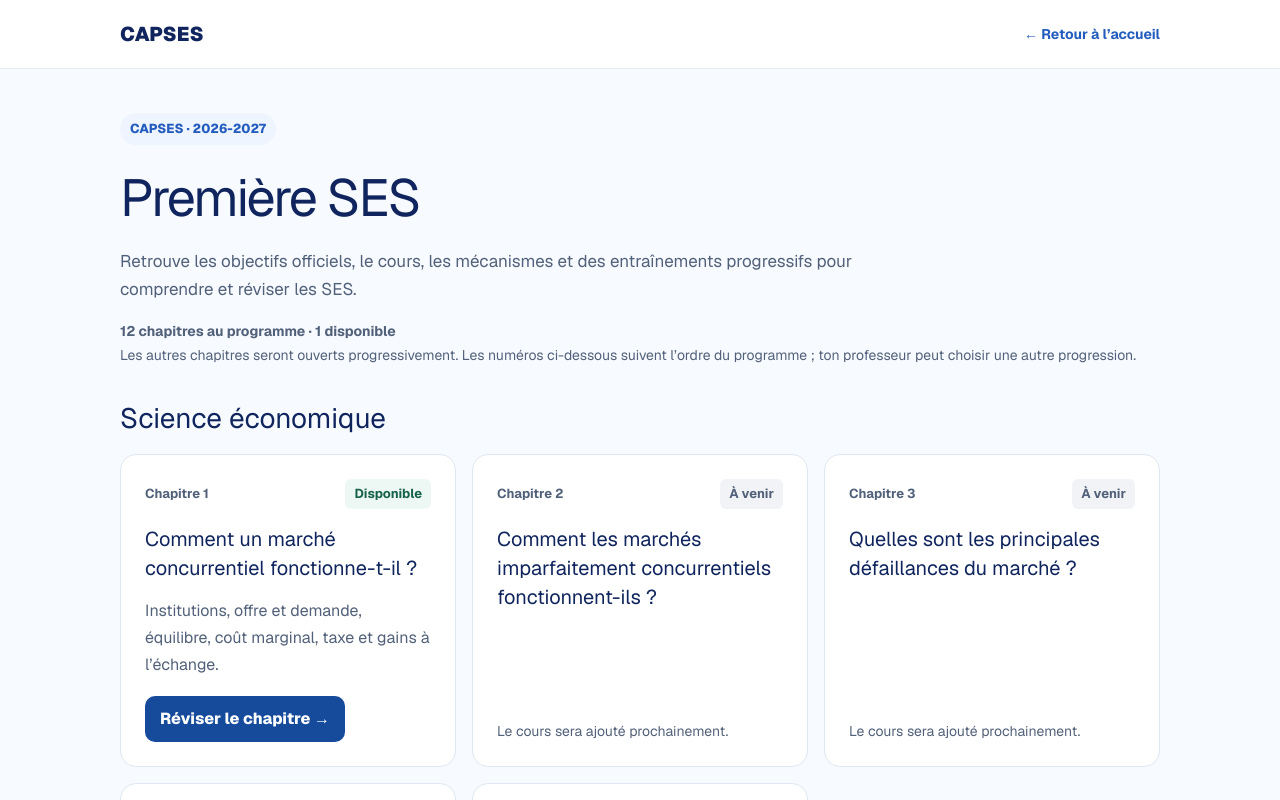
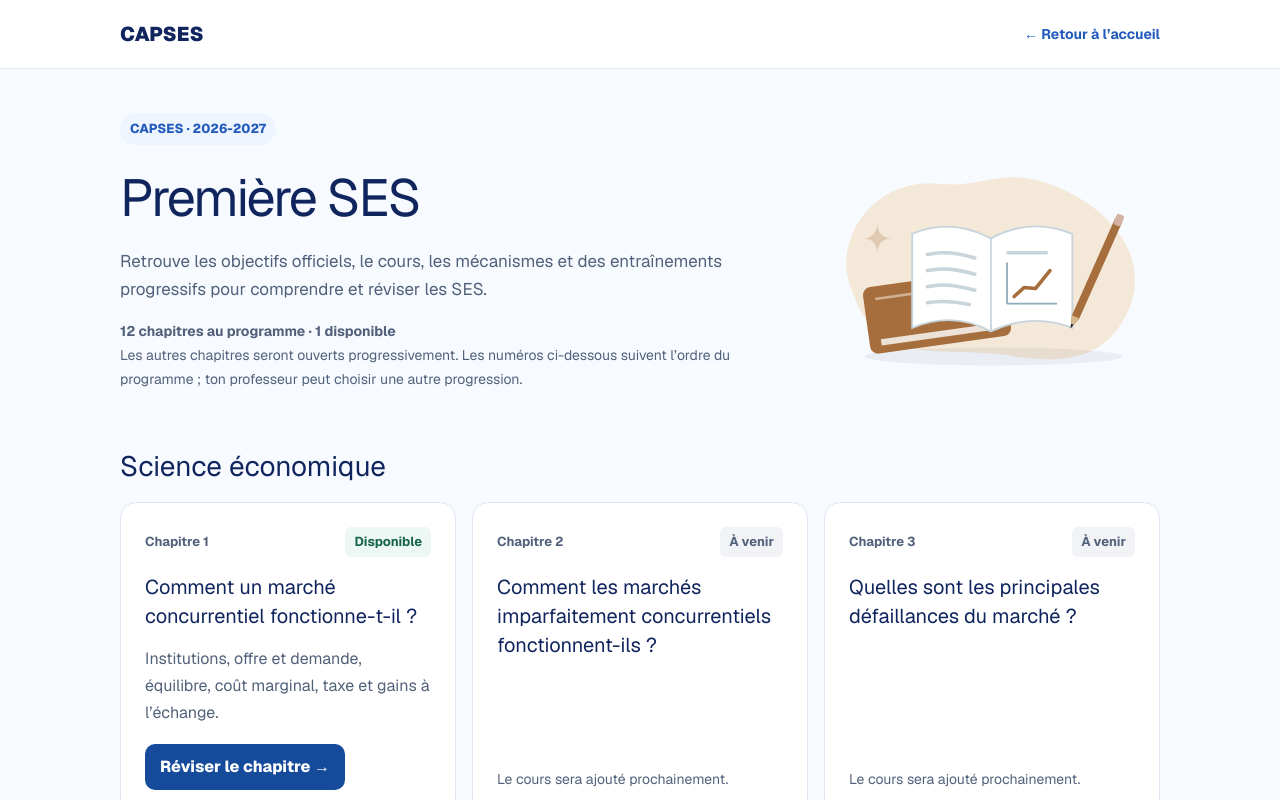
Before and after one commit to menceco-dakasier/capses, a Next.js app: page /premiere in a window 1280 px wide. Shown: the top 800 px of the page. Built offline with nearby package versions, Linux system fonts and the light colour scheme.

Commit message:
Complete la Seconde et illustre les accueils de niveaux

```diff
--- a/src/app/premiere/page.tsx
+++ b/src/app/premiere/page.tsx
@@ -1,4 +1,5 @@
 import Link from "next/link";
+import { LevelIllustration } from "../level-illustration";
 
 const programme = [
   {
@@ -43,10 +44,15 @@ export default function Page() {
         </div>
       </header>
       <div style={{width:"min(1040px, calc(100% - 32px))",margin:"0 auto",padding:"44px 0 70px"}}>
+        <div style={{display:"flex",flexWrap:"wrap",gap:24,alignItems:"center",marginBottom:24}}>
+        <div style={{flex:"1 1 400px",minWidth:0}}>
         <div style={{display:"inline-flex",padding:"6px 10px",borderRadius:999,background:"#eef5ff",color:"#245cbd",fontSize:13,fontWeight:800}}>CAPSES · 2026-2027</div>
         <h1 style={{margin:"14px 0 10px",fontSize:"clamp(34px,6vw,52px)",letterSpacing:"-.04em"}}>Première SES</h1>
         <p style={{margin:"0 0 16px",color:"#52617a",fontSize:17,lineHeight:1.7,maxWidth:760}}>Retrouve les objectifs officiels, le cours, les mécanismes et des entraînements progressifs pour comprendre et réviser les SES.</p>
         <p style={{margin:"0 0 32px",color:"#52617a",fontSize:14,lineHeight:1.7}}><strong>12 chapitres au programme · 1 disponible</strong><br/>Les autres chapitres seront ouverts progressivement. Les numéros ci-dessous suivent l’ordre du programme ; ton professeur peut choisir une autre progression.</p>
+        </div>
+        <LevelIllustration level="premiere" />
+        </div>
         {programme.map(({domaine,chapitres}) => (
           <section key={domaine} aria-labelledby={`domaine-${chapitres[0].numero}`} style={{marginBottom:40}}>
             <h2 id={`domaine-${chapitres[0].numero}`} style={{margin:"0 0 18px",fontSize:"clamp(23px,4vw,28px)",lineHeight:1.3}}>{domaine}</h2>
```
